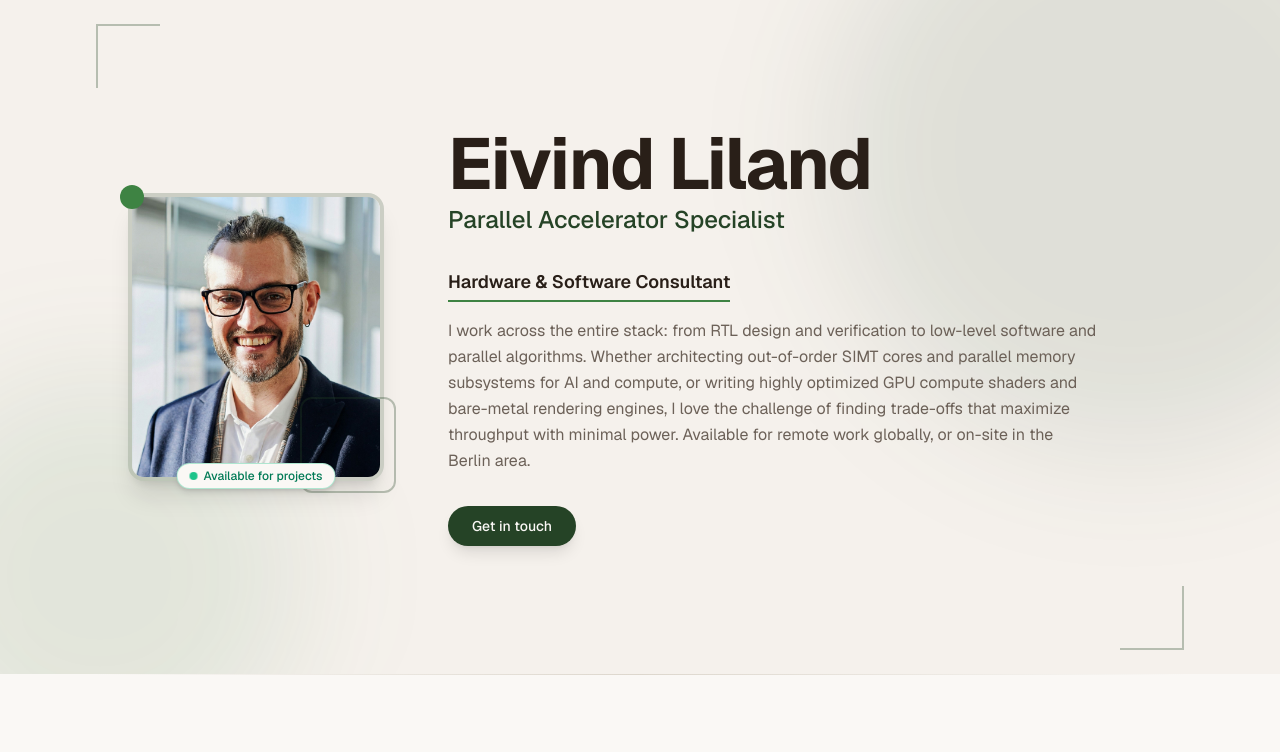
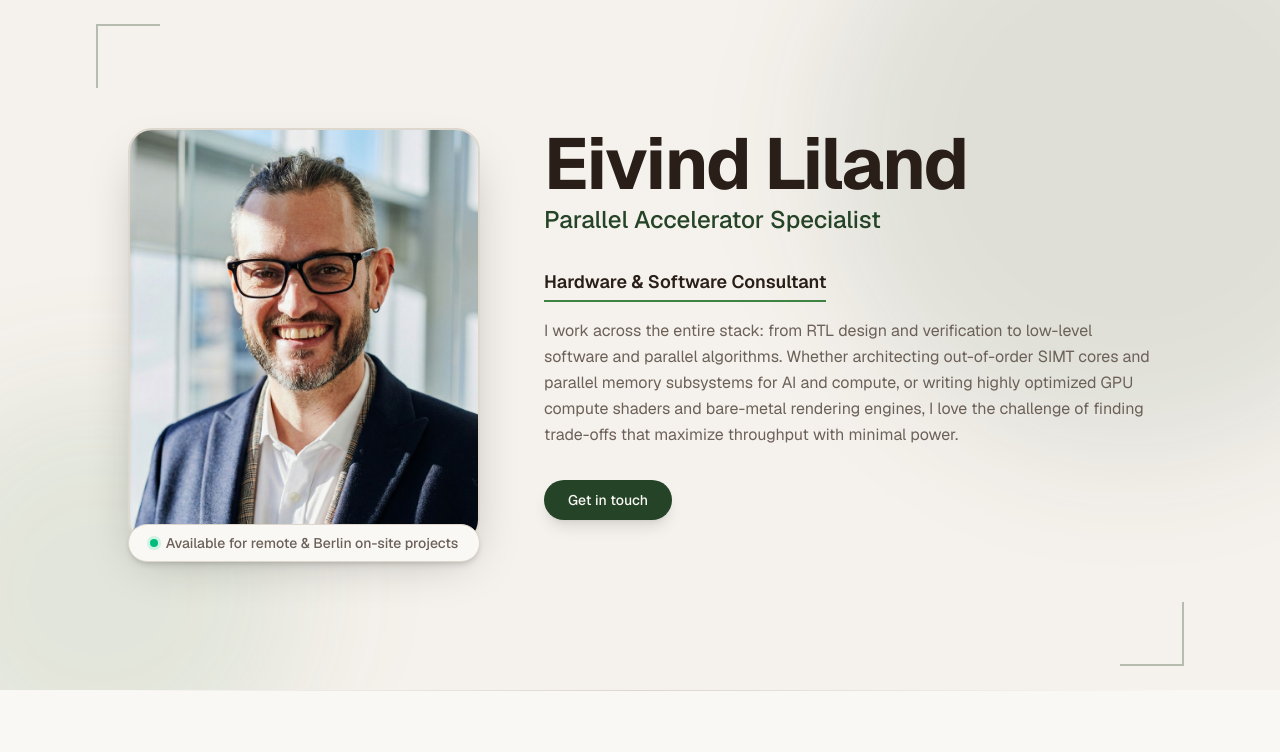
Before and after one commit to spookysys/liland.dev, a Next.js app: page / in a window 1280 px wide. Shown: the top 752 px of the page. Built offline with nearby package versions, Linux system fonts and the light colour scheme.

Commit message:
feat: update Hero component layout and enhance availability badge content

```diff
--- a/components/hero.tsx
+++ b/components/hero.tsx
@@ -15,24 +15,25 @@ export function Hero() {
 
       <div className="px-6 py-20 md:px-12 lg:px-24 lg:py-32">
         <div className="mx-auto max-w-5xl">
-          <div className="flex flex-col gap-12 lg:flex-row lg:items-center lg:gap-16">
+          <div className="flex flex-col gap-12 lg:flex-row lg:items-start lg:gap-16">
             {/* Headshot */}
-            <div className="relative mx-auto shrink-0 lg:mx-0">
-              <div className="relative h-52 w-48 overflow-hidden rounded-2xl border-4 border-primary/20 shadow-xl md:h-60 md:w-56 lg:h-72 lg:w-64">
-                {/* Replace this src with your actual headshot */}
+            <div className="relative mx-auto flex shrink-0 flex-col items-center w-56 md:w-72 lg:w-88 lg:mx-0">
+              <div className="relative h-64 w-full overflow-hidden rounded-3xl border-2 border-border shadow-2xl md:h-80 lg:h-104">
                 <img
                   src="/uploaded/profi-profil.jpg"
                   alt="Eivind Liland"
                   className="h-full w-full object-cover object-top"
                 />
               </div>
-              {/* Decorative elements */}
-              <div className="absolute -bottom-3 -right-3 h-24 w-24 rounded-xl border-2 border-primary/30" />
-              <div className="absolute -left-2 -top-2 h-6 w-6 rounded-full bg-accent" />
-              {/* Availability badge */}
-              <div className="absolute -bottom-2 left-1/2 -translate-x-1/2 flex items-center gap-1.5 rounded-full border border-emerald-500/30 bg-background px-3 py-1 shadow-md">
-                <span className="inline-block h-2 w-2 animate-pulse rounded-full bg-emerald-500" />
-                <span className="whitespace-nowrap text-xs font-medium text-emerald-700">Available for projects</span>
+
+              <div className="relative -mt-5 z-10 flex w-full items-center justify-center gap-2 rounded-full border border-border bg-background px-3 py-2 shadow-md md:px-4">
+                <span className="relative flex h-2 w-2 shrink-0">
+                  <span className="absolute inline-flex h-full w-full animate-ping rounded-full bg-emerald-400 opacity-75"></span>
+                  <span className="relative inline-flex h-2 w-2 rounded-full bg-emerald-500"></span>
+                </span>
+                <span className="truncate text-xs font-medium text-muted-foreground text-center md:text-sm">
+                  Available for remote & Berlin on-site projects
+                </span>
               </div>
             </div>
 
@@ -51,9 +52,9 @@ export function Hero() {
                   Hardware & Software Consultant
                 </h2>
                 <p className="mt-4 text-pretty leading-relaxed text-muted-foreground">
-                  I work across the entire stack: from RTL design and verification to low-level software and parallel algorithms. Whether architecting out-of-order SIMT cores and parallel memory subsystems for AI and compute, or writing highly optimized GPU compute shaders and bare-metal rendering engines, I love the challenge of finding trade-offs that maximize throughput with minimal power. Available for remote work globally, or on-site in the Berlin area.
+                  I work across the entire stack: from RTL design and verification to low-level software and parallel algorithms. Whether architecting out-of-order SIMT cores and parallel memory subsystems for AI and compute, or writing highly optimized GPU compute shaders and bare-metal rendering engines, I love the challenge of finding trade-offs that maximize throughput with minimal power.
                 </p>
-                <div className="mt-8 flex flex-col items-center gap-6 sm:flex-row lg:justify-start">
+                <div className="mt-8 flex flex-col items-center sm:flex-row lg:justify-start">
                   <Button asChild size="lg" className="rounded-full shadow-lg transition-transform hover:scale-105">
                     <a href="#contact">Get in touch</a>
                   </Button>
```
